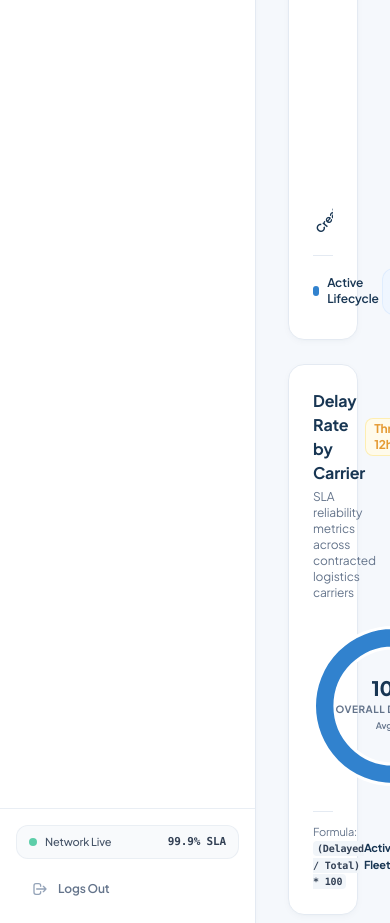
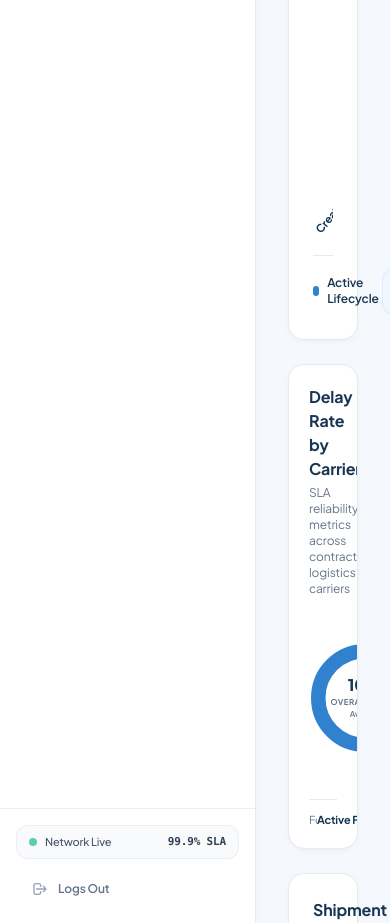
Before and after one commit to ranitanjung163-alt/CargoTrace, a Laravel app: page /dashboard in a window 390 px wide. Shown: the part 1677-2600 px from the top of the page. Run offline with Laravel 12, Linux system fonts and the light colour scheme; a user stored in the database is signed in; data comes from the database, SQL or seed files in the repository; some libraries are stand-ins or nearby versions.

Commit message:
fix(dashboard): resolve Delay Rate by Carrier text overflow on right card boundary

```diff
--- a/resources/views/dashboard/index.blade.php
+++ b/resources/views/dashboard/index.blade.php
@@ -190,7 +190,7 @@
         </div>
 
         <!-- Center: Delay Rate by Carrier (Donut Chart) -->
-        <div class="lg:col-span-4 bg-white p-6 rounded-2xl border border-brand-border shadow-soft-sm flex flex-col justify-between">
+        <div class="lg:col-span-4 bg-white p-5 sm:p-6 rounded-2xl border border-brand-border shadow-soft-sm flex flex-col justify-between overflow-hidden">
             <div>
                 <div class="flex items-center justify-between mb-1">
                     <h2 class="text-base font-bold text-brand-navy">Delay Rate by Carrier</h2>
@@ -199,29 +199,29 @@
                 <p class="text-xs text-brand-secondary mb-4">SLA reliability metrics across contracted logistics carriers</p>
             </div>
 
-            <div class="flex items-center justify-between gap-4 my-auto">
+            <div class="flex items-center justify-between gap-3 sm:gap-4 my-auto min-w-0">
                 <!-- Donut Canvas with Center Text Overlay -->
-                <div class="w-40 h-40 relative shrink-0">
+                <div class="w-28 h-28 sm:w-32 sm:h-32 relative shrink-0">
                     <canvas id="carrierDonutChart"></canvas>
-                    <div class="absolute inset-0 flex flex-col items-center justify-center pointer-events-none">
-                        <span class="text-xl font-extrabold text-brand-navy leading-none">{{ $overallDelayRate }}%</span>
-                        <span class="text-[10px] font-bold uppercase tracking-wider text-brand-secondary mt-1">Overall Delay Rate</span>
+                    <div class="absolute inset-0 flex flex-col items-center justify-center pointer-events-none text-center px-1">
+                        <span class="text-base sm:text-lg font-black text-brand-navy leading-none">{{ $overallDelayRate }}%</span>
+                        <span class="text-[8px] sm:text-[9px] font-bold uppercase tracking-wider text-brand-secondary mt-1 leading-tight">Overall Delay</span>
                         @if($avgDelayHours > 0)
-                            <span class="text-[9px] font-semibold text-slate-500 mt-0.5">Avg: {{ $avgDelayHours }}h</span>
+                            <span class="text-[8px] font-semibold text-slate-500 mt-0.5 leading-tight">Avg: {{ $avgDelayHours }}h</span>
                         @endif
                     </div>
                 </div>
 
                 <!-- Carrier Progress Breakdown (Matching Lecturer Photo: FastShip, CargoPro, Logistics Partners) -->
-                <div class="flex-1 space-y-3">
+                <div class="flex-1 min-w-0 space-y-2.5 sm:space-y-3">
                     @forelse($carrierStats as $cStat)
-                    <div>
-                        <div class="flex items-center justify-between text-xs mb-1">
-                            <div class="flex items-center space-x-2 truncate">
-                                <span class="w-2.5 h-2.5 rounded-full shrink-0" style="background-color: {{ ['#3182CE', '#E59A32', '#16A36A', '#DC6262', '#8B5CF6'][$loop->index % 5] }};"></span>
-                                <span class="font-bold text-brand-navy truncate">{{ $cStat['name'] }}</span>
+                    <div class="min-w-0">
+                        <div class="flex items-center justify-between text-xs mb-1 gap-1.5">
+                            <div class="flex items-center space-x-1.5 min-w-0 truncate">
+                                <span class="w-2 h-2 rounded-full shrink-0" style="background-color: {{ ['#3182CE', '#E59A32', '#16A36A', '#DC6262', '#8B5CF6'][$loop->index % 5] }};"></span>
+                                <span class="font-bold text-brand-navy truncate text-xs" title="{{ $cStat['name'] }}">{{ $cStat['name'] }}</span>
                             </div>
-                            <span class="font-mono font-extrabold text-brand-navy pl-1">{{ $cStat['rate'] }}%</span>
+                            <span class="font-mono font-extrabold text-brand-navy shrink-0 text-xs pl-1">{{ $cStat['rate'] }}%</span>
                         </div>
                         <div class="w-full bg-slate-100 rounded-full h-1.5 overflow-hidden">
                             <div class="h-1.5 rounded-full transition-all duration-500"
@@ -234,9 +234,9 @@
                 </div>
             </div>
 
-            <div class="mt-4 pt-3 border-t border-brand-border text-[11px] text-brand-secondary flex items-center justify-between">
-                <span>Formula: <code class="bg-slate-100 px-1 py-0.5 rounded text-[10px] font-bold text-slate-700">(Delayed / Total) * 100</code></span>
-                <span class="font-bold text-brand-navy">Active Fleet</span>
+            <div class="mt-4 pt-3 border-t border-brand-border text-[11px] text-brand-secondary flex items-center justify-between min-w-0">
+                <span class="truncate pr-2">Formula: <code class="bg-slate-100 px-1 py-0.5 rounded text-[10px] font-bold text-slate-700">(Delayed / Total) * 100</code></span>
+                <span class="font-bold text-brand-navy shrink-0">Active Fleet</span>
             </div>
         </div>
 
@@ -600,15 +600,15 @@
                 datasets: [{
                     data: carrierRates.length ? carrierRates : [100],
                     backgroundColor: palette.slice(0, Math.max(carrierLabels.length, 1)),
-                    borderWidth: 3,
+                    borderWidth: 2,
                     borderColor: '#FFFFFF',
-                    hoverOffset: 6
+                    hoverOffset: 4
                 }]
             },
             options: {
                 responsive: true,
                 maintainAspectRatio: false,
-                cutout: '74%',
+                cutout: '70%',
                 plugins: {
                     legend: { display: false },
                     tooltip: {
```
